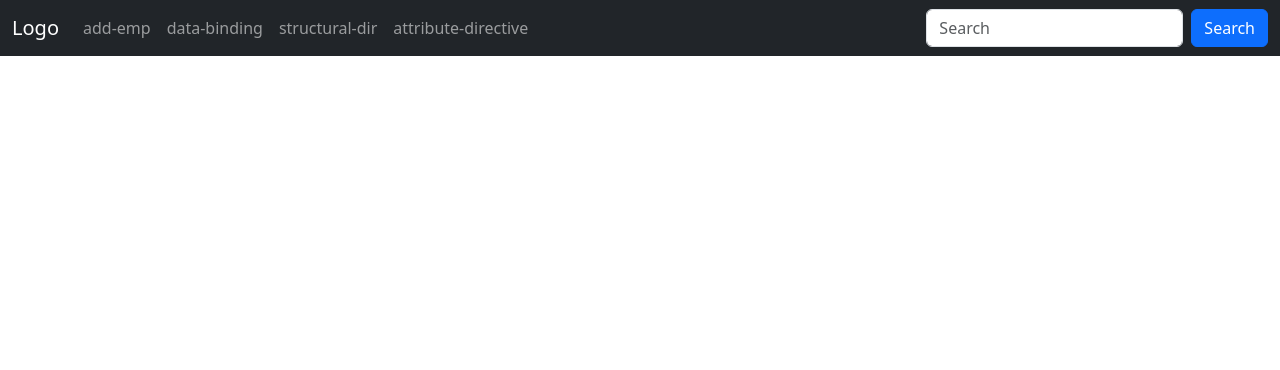
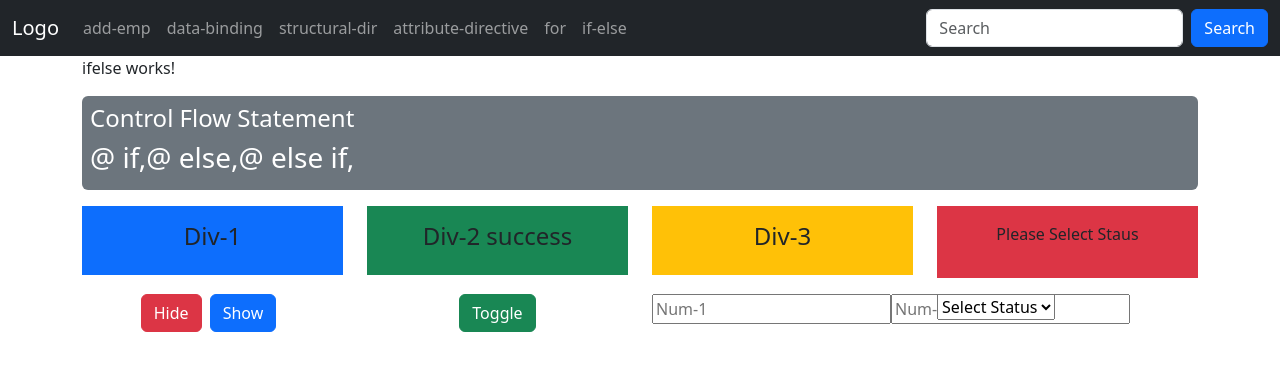
Before and after one commit to Palak-gupta-16/angular, an Angular app: page /if-else in a window 1280 px wide. Before the commit this address led to /. Shown: the top 370 px of the page. Built offline with nearby package versions, Linux system fonts and the light colour scheme.

Commit message:
added control flow with ifelse for & switch

```diff
--- a/src/app/app.component.html
+++ b/src/app/app.component.html
@@ -18,6 +18,12 @@
           <li class="nav-item">
             <a class="nav-link" routerLink="attributedirective">attribute-directive</a>
           </li>
+          <li class="nav-item">
+            <a class="nav-link" routerLink="for">for</a>
+          </li>
+          <li class="nav-item">
+            <a class="nav-link" routerLink="if-else">if-else</a>
+          </li>
         </ul>
         <form class="d-flex">
           <input class="form-control me-2" type="text" placeholder="Search">
--- /dev/null
+++ b/src/app/components/controlFlow/for/for.component.html
@@ -0,0 +1,99 @@
+<p>for works!</p>
+<div class="mt-2 p-2 bg-secondary text-white rounded">
+    <h4>Control Flow Statement</h4>
+    <h3><span>&#64;</span> For,<span>&#64;</span> Switch Case, </h3>
+
+</div>
+
+<div class="row">
+    <div class="col-3">
+        <h6>enter num from 1 to 7</h6>
+        <input type="text"  [(ngModel)]="dayNumber"/>
+    </div>
+    <div class="col-3">
+        Day Name is :
+        @switch (dayNumber) {
+            @case ('1') {
+                <span>Monday</span>
+            }
+            @case ('2') {
+                <span>Tuesday</span>
+            }
+            @case ('3') {
+                <span>Wednesday</span>
+            }
+            @case ('4') {
+                <span>thursday</span>
+            }
+            @case ('5') {
+                <span>friday</span>
+            }
+            @case ('6') {
+                <span>sat</span>
+            }
+            @case ('7') {
+                <span>sun</span>
+            }
+            @default {
+                <span>Wrong Entry</span>
+            }
+        }
+    </div>
+</div>
+<div class="row">
+    <div class="col-3">
+        <ul>
+            @for (item of cityArray; track $index) {
+                <li> {{item}}</li>
+            }
+
+        </ul>
+    </div>
+    <div class="col-3">
+        @for (item of cityArray; track $index) {
+            <div> {{item}}</div>
+        }
+
+    </div>
+    <div class="col-3">
+        <select>
+            @for (item of cityArray; track $index) {
+                <option> {{item}}</option>
+            }
+
+        </select>
+    </div>
+    <div class="col-3">
+        <select>
+            @for (item of studentList; track $index) {
+                <option [value]="item.studId"> {{item.name}} </option>
+            }
+
+        </select>
+    </div>
+</div>
+<div class="row">
+    <div class="col-5">
+        <table class="table table-bordered">
+            <thead>
+                <tr>
+                    <th>Sr No</th>
+                    <th>Name</th>
+                    <th>City</th>
+                    <th>Status</th>
+                </tr>
+            </thead>
+            <tbody>
+                @for (item of studentList; track $index) {
+                    <tr>
+                        <td> {{$index+1}}</td>
+                        <td>  {{item.name}}</td>
+                        <td>{{item.city}} </td>
+                        <td> {{item.isActive}}</td>
+                    </tr>
+                }
+
+            </tbody>
+        </table>
+    </div>
+</div>
--- /dev/null
+++ b/src/app/components/controlFlow/for/for.component.ts
@@ -0,0 +1,23 @@
+import { Component } from '@angular/core';
+import { FormsModule } from '@angular/forms';
+
+@Component({
+  selector: 'app-for',
+  standalone: true,
+  imports: [FormsModule],
+  templateUrl: './for.component.html',
+  styleUrl: './for.component.css'
+})
+export class ForComponent {
+  dayNumber: string = '';
+  cityArray: string [] = ['Pune','Mumbai','Nagpur','Thane'];
+
+  studentList: any[] = [
+    {studId:12, name:'AAA', city: 'Pune',   isActive:  false},
+    {studId:22, name:'BBB', city: 'Mumbai', isActive:  false},
+    {studId:32, name:'CC', city: 'Jalgao', isActive:  true},
+    {studId:56, name:'DD', city: 'Mumbai', isActive:  false},
+    {studId:34, name:'EE', city: 'Nagpur', isActive:  false},
+    {studId:76, name:'FFF', city: 'Thane', isActive:  true},
+  ]
+}
--- /dev/null
+++ b/src/app/components/controlFlow/ifelse/ifelse.component.html
@@ -0,0 +1,71 @@
+<p>ifelse works!</p>
+<div class="mt-2 p-2 bg-secondary text-white rounded">
+    <h4>Control Flow Statement</h4>
+    <h3  > <span>&#64;</span> if,<span>&#64;</span> else,<span>&#64;</span> else if, </h3>
+
+</div>
+<div class="row pt-3">
+    <div class="col-3">
+        @if(div1Visiable == true) {
+            <div class="p-3 text-center bg-primary"  >
+                <h4>Div-1 </h4>
+            </div>
+        }
+    </div>
+    <div class="col-3">
+        @if (isWarnigDivVisiable) {
+            <div class=" p-3 text-center bg-warning"  >
+                <h4>Div-2  warning</h4>
+            </div>
+        } @else {
+            <div class=" p-3 text-center bg-success"  >
+                <h4>Div-2 success </h4>
+            </div>
+        }
+    </div>
+    <div class="col-3">
+        @if(num1 ===num2) {
+            <div class="p-3 text-center bg-warning" >
+                <h4>Div-3 </h4>
+            </div>
+        }
+    </div>
+    <div class="col-3">
+        <div class=" p-3 text-center bg-danger"  >
+            @if(selectedStatus == 'Active') {
+                <p>Student Is Active </p>
+            } @else if(selectedStatus == 'De-Active') {
+                <p>Student Is De-Active </p>
+            } @else if(selectedStatus == 'Pending') {
+                <p>Status I Pending</p>
+            } @else {
+                <p>Please Select Staus</p>
+            }
+        </div>
+    </div>
+</div>
+<div class="row pt-3">
+    <div class="col-3 text-center">
+        <button class="btn btn-danger" (click)="hideDiv1()">Hide</button>
+        <button class="btn btn-primary mx-2" (click)="showDiv1()">Show</button>
+    </div>
+    <div class="col-3 text-center">
+        <button class="btn btn-success" (click)="toggleDiv2()">Toggle</button>
+    </div>
+    <div class="col-3">
+          <div style="display: flex;align-items:center">
+            <input type="text" [(ngModel)]="num1"  placeholder="Num-1" class="width-50">
+            <input type="text" [(ngModel)]="num2"  placeholder="Num-2" class="width-50">
+          </div>
+    </div>
+    <div class="col-3">
+        <div style="display: flex;align-items:center">
+            <select [(ngModel)]="selectedStatus">
+                <option value="">Select Status</option>
+                <option value="Active">Active</option>
+                <option value="De-Active">De-Active</option>
+                <option value="Pending">Pending</option>
+            </select>
+          </div>
+    </div>
+</div>
--- /dev/null
+++ b/src/app/components/controlFlow/ifelse/ifelse.component.ts
@@ -0,0 +1,31 @@
+import { Component } from '@angular/core';
+import { FormsModule } from '@angular/forms';
+
+@Component({
+  selector: 'app-ifelse',
+  standalone: true,
+  imports: [FormsModule],
+  templateUrl: './ifelse.component.html',
+  styleUrl: './ifelse.component.css'
+})
+export class IfelseComponent {
+  div1Visiable: boolean = true;
+  isWarnigDivVisiable: boolean = false;
+  num1: string = '';
+  num2: string = '';
+  selectedStatus: string = '';
+
+  constructor() {
+
+  }
+
+  showDiv1() {
+    this.div1Visiable = true;
+  }
+  hideDiv1() {
+    this.div1Visiable = false;
+  }
+  toggleDiv2() {
+    this.isWarnigDivVisiable = !this.isWarnigDivVisiable;
+  }
+}
```
Also changed, not shown: src/app/app.routes.ts (+10 -0 lines), src/app/components/controlFlow/for/for.component.css (added), src/app/components/controlFlow/ifelse/ifelse.component.css (added), 2 other files (tests, documents, lock files or other folders).
